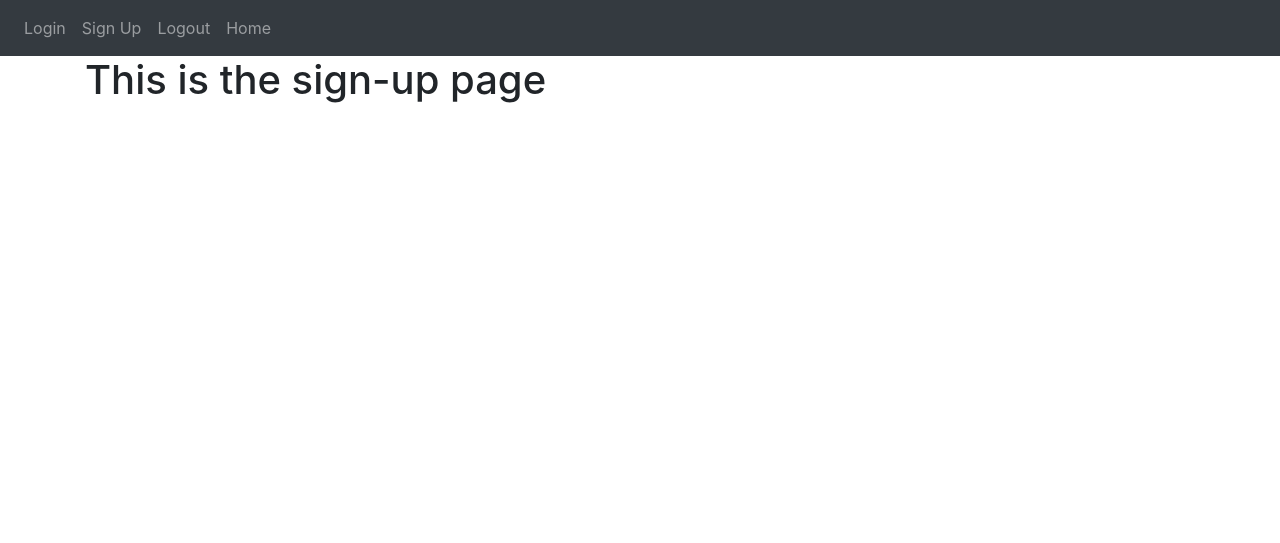
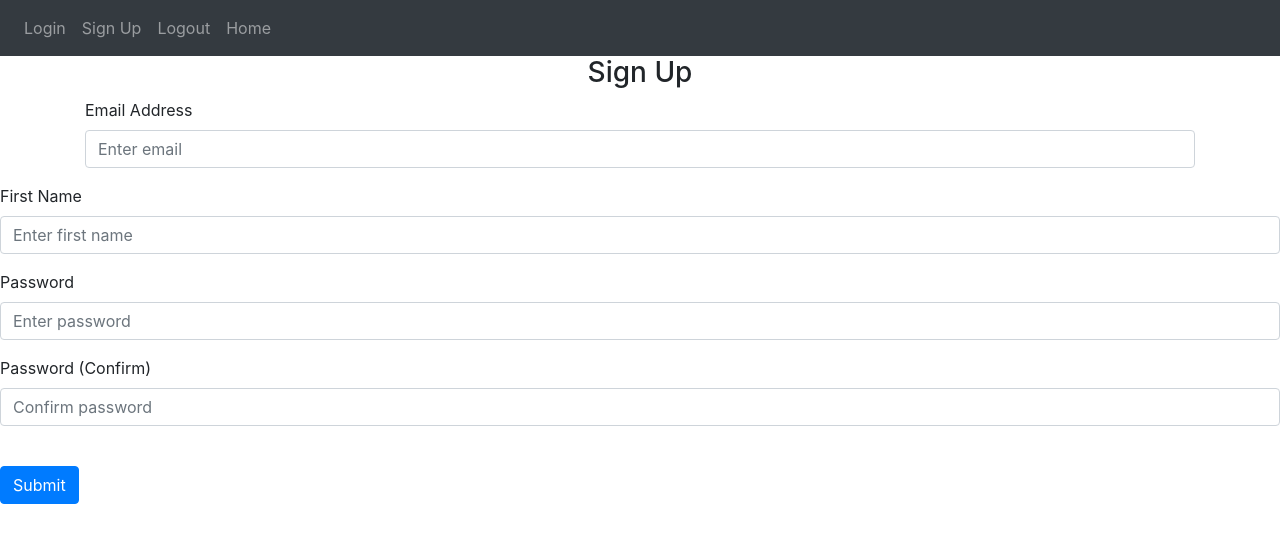
Before and after one commit to FamousAmos/basic-flask-demo, a Flask app: page /sign-up in a window 1280 px wide. Shown: the top 543 px of the page. Run offline with Flask 2, Linux system fonts and the light colour scheme; some libraries are stand-ins or nearby versions.

Commit message:
Create form for sign-up and login page

```diff
--- a/website/templates/sign_up.html
+++ b/website/templates/sign_up.html
@@ -1,4 +1,26 @@
 {% extends "base.html" %}
+{% block title %} Sign Up {% endblock %}
 {% block content %}
-<h1>This is the sign-up page</h1>
+<form method="post">
+  <h3 align="center">Sign Up</h3>
+  <div class="form-group">
+    <label for="email">Email Address</label>
+    <input type="email" name="email" id="email" placeholder="Enter email" class="form-control">
+  </div>
+  </div>
+  <div class="form-group">
+    <label for="firstName">First Name</label>
+    <input type="text" class="form-control" id="firstName" name="firstName" placeholder="Enter first name" />
+  </div>
+  <div class="form-group">
+    <label for="password1">Password</label>
+    <input type="password" class="form-control" id="password1" name="password1" placeholder="Enter password" />
+  </div>
+  <div class="form-group">
+    <label for="password2">Password (Confirm)</label>
+    <input type="password" class="form-control" id="password2" name="password2" placeholder="Confirm password" />
+  </div>
+  <br>
+  <button type="submit" class="btn btn-primary">Submit</button>
+</form>
 {% endblock %}
```
Also changed, not shown: website/templates/login.html (+15 -2 lines).
